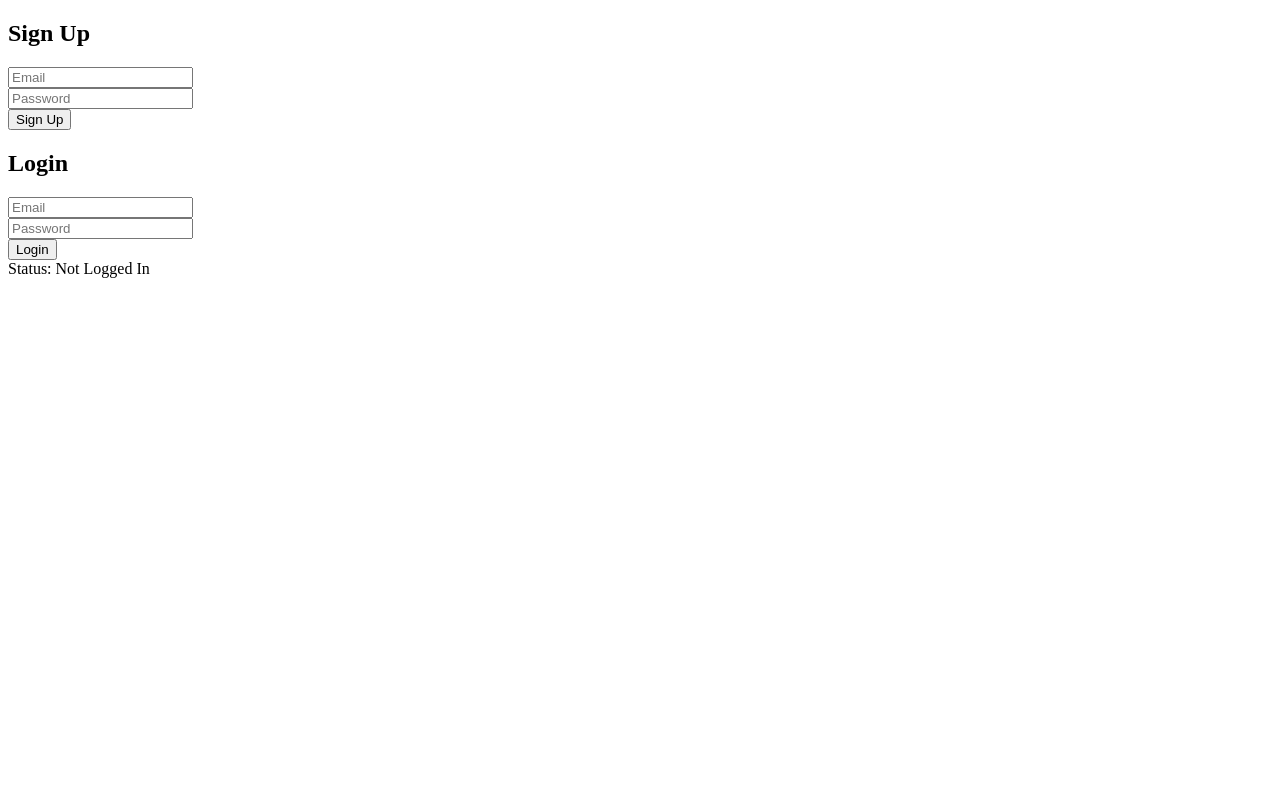
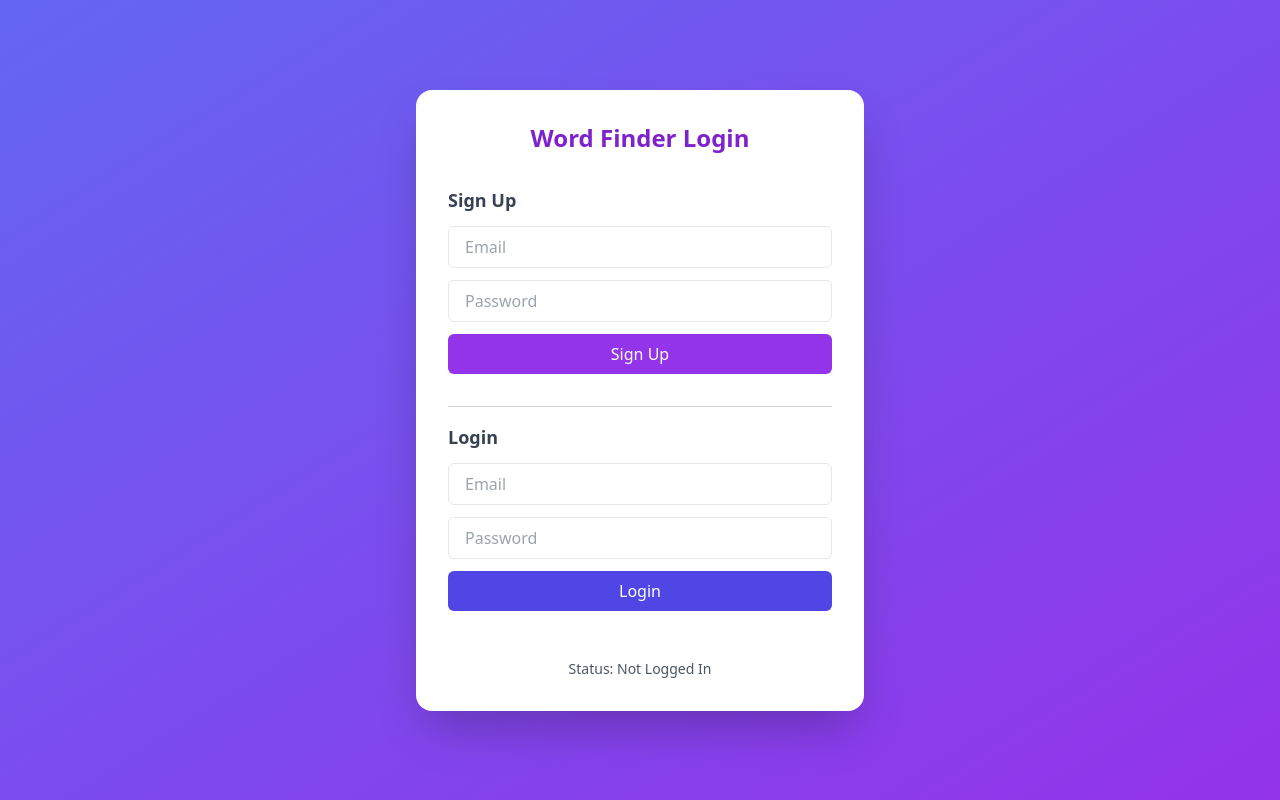
Before and after one commit to Bedanta31/email-otp, a plain HTML site: page index.html in a window 1280 px wide. Drawn offline with nearby package versions, Linux system fonts and the light colour scheme; no server answers.

Commit message:
Update index.html

```diff
--- a/index.html
+++ b/index.html
@@ -1,23 +1,36 @@
 <!DOCTYPE html>
 <html lang="en">
 <head>
-  <meta charset="UTF-8">
-  <title>Firebase Email Verification</title>
+  <meta charset="UTF-8" />
+  <meta name="viewport" content="width=device-width, initial-scale=1.0"/>
+  <title>Word Finder Auth</title>
+  <script src="https://cdn.tailwindcss.com"></script>
 </head>
-<body>
-  <h2>Sign Up</h2>
-  <input id="email" type="email" placeholder="Email"><br>
-  <input id="password" type="password" placeholder="Password"><br>
-  <button onclick="signup()">Sign Up</button>
+<body class="bg-gradient-to-br from-indigo-500 to-purple-600 min-h-screen flex items-center justify-center font-sans">
 
-  <h2>Login</h2>
-  <input id="loginEmail" type="email" placeholder="Email"><br>
-  <input id="loginPassword" type="password" placeholder="Password"><br>
-  <button onclick="login()">Login</button>
+  <div class="bg-white rounded-2xl shadow-2xl p-8 max-w-md w-full space-y-8">
+    <h1 class="text-2xl font-bold text-center text-purple-700">Word Finder Login</h1>
 
-  <div id="status">Status: Not Logged In</div>
+    <!-- Sign Up -->
+    <div class="space-y-3">
+      <h2 class="text-lg font-semibold text-gray-700">Sign Up</h2>
+      <input id="email" type="email" placeholder="Email" class="w-full px-4 py-2 border rounded-md focus:outline-none focus:ring-2 focus:ring-purple-500"/>
+      <input id="password" type="password" placeholder="Password" class="w-full px-4 py-2 border rounded-md focus:outline-none focus:ring-2 focus:ring-purple-500"/>
+      <button onclick="signup()" class="w-full bg-purple-600 text-white py-2 rounded-md hover:bg-purple-700">Sign Up</button>
+    </div>
 
-  <!-- Your JS file -->
+    <!-- Login -->
+    <div class="pt-4 border-t border-gray-300 space-y-3">
+      <h2 class="text-lg font-semibold text-gray-700">Login</h2>
+      <input id="loginEmail" type="email" placeholder="Email" class="w-full px-4 py-2 border rounded-md focus:outline-none focus:ring-2 focus:ring-indigo-500"/>
+      <input id="loginPassword" type="password" placeholder="Password" class="w-full px-4 py-2 border rounded-md focus:outline-none focus:ring-2 focus:ring-indigo-500"/>
+      <button onclick="login()" class="w-full bg-indigo-600 text-white py-2 rounded-md hover:bg-indigo-700">Login</button>
+    </div>
+
+    <!-- Status -->
+    <div id="status" class="text-sm text-center text-gray-600 pt-4">Status: Not Logged In</div>
+  </div>
+
   <script type="module" src="./auth.js"></script>
 </body>
 </html>
```
